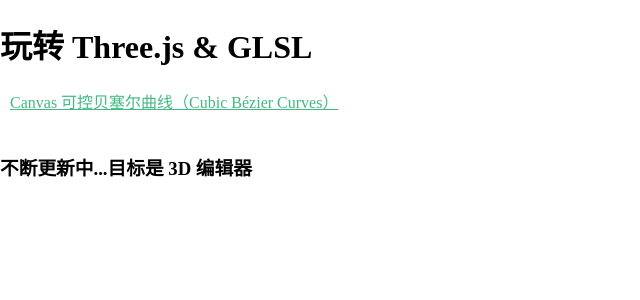
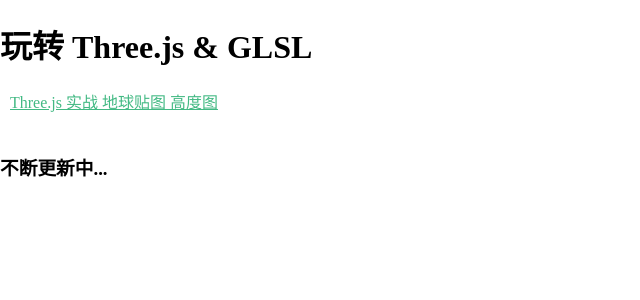
Before and after one commit to nelsonkuang/play-three-js-in-vue, a Vue app: page / in a window 1280 px wide. Shown: the top 300 px of the page, without its empty margins (0-640 px from the left). Built offline with nearby package versions, Linux system fonts and the light colour scheme.

Commit message:
HeightMap

```diff
--- a/src/router/glsl.js
+++ b/src/router/glsl.js
@@ -0,0 +1,11 @@
+const glsl = [
+  {
+    path: '/glsl/height-map',
+    name: 'HeightMap',
+    component: () => import('@/views/glsl/height-map/index'),
+    meta: {
+      title: 'Three.js 实战 地球贴图 高度图'
+    }
+  }
+]
+export default glsl
--- a/src/router/index.js
+++ b/src/router/index.js
@@ -1,5 +1,6 @@
 import Vue from 'vue'
 import VueRouter from 'vue-router'
+import glsl from './glsl'
 
 Vue.use(VueRouter)
 
@@ -12,14 +13,7 @@
       title: '主页'
     }
   },
-  {
-    path: '/demo-1',
-    name: 'Demo1',
-    component: () => import('@/views/demo-1/index'),
-    meta: {
-      title: 'Canvas 可控贝塞尔曲线（Cubic Bézier Curves）'
-    }
-  }
+  ...glsl
 ]
 
 const router = new VueRouter({
--- a/src/views/demo-1/index.vue
+++ /dev/null
@@ -1,36 +0,0 @@
-<template>
-  <div>
-    <h1>{{ $route.meta.title }}</h1>
-    <div class="container">
-      <canvas id="canvas" ref="canvas" class="canvas" width="340" height="500"></canvas>
-    </div>
-  </div>
-</template>
-
-<script>
-/* eslint-disable no-alert, no-console */
-</script>
-
-<!-- Add "scoped" attribute to limit CSS to this component only -->
-<style scoped>
-h3 {
-  margin: 40px 0 0;
-}
-ul {
-  list-style-type: none;
-  padding: 0;
-}
-li {
-  display: inline-block;
-  margin: 0 10px;
-}
-a {
-  color: #42b983;
-}
-.canvas {
-  border: 1px dashed #ddd;
-}
-.canvas.hover {
-  cursor: move;
-}
-</style>
--- /dev/null
+++ b/src/views/glsl/height-map/index.vue
@@ -0,0 +1,27 @@
+<template>
+  <canvas id="canvas" ref="canvas" class="canvas"></canvas>
+</template>
+
+<script>
+// 参考引用：https://blog.csdn.net/qq_29814417/article/details/104911497
+/* eslint-disable no-alert, no-console */
+export default {
+  data () {
+    return {
+    }
+  },
+  computed: {
+  },
+  mounted () {
+  },
+  beforeDestroy () {
+  }
+}
+</script>
+<style scoped>
+.canvas {
+  width: 100%;
+  height: 100%;
+  min-height: 99.99vh;
+}
+</style>
--- a/src/views/index.vue
+++ b/src/views/index.vue
@@ -1,17 +1,17 @@
 <template>
-  <div class="hello">
+  <div class="home">
     <h1>{{ msg }}</h1>
     <ul>
       <li v-for="route in routes" :key="route.path"><a href="javascript:void(0);" @click="$router.push(route.path)" rel="noopener">{{ route.meta.title }}</a></li>
     </ul>
-    <h3>不断更新中...目标是 3D 编辑器</h3>
+    <h3>不断更新中...</h3>
   </div>
 </template>
 
 <script>
 /* eslint-disable no-alert, no-console */
 export default {
-  name: 'HelloWorld',
+  name: 'Home',
   data () {
     return {
       msg: '玩转 Three.js & GLSL'
@@ -46,7 +46,7 @@
 a {
   color: #42b983;
 }
-.hello {
+.home {
   padding-bottom: 100px;
 }
 </style>
```
